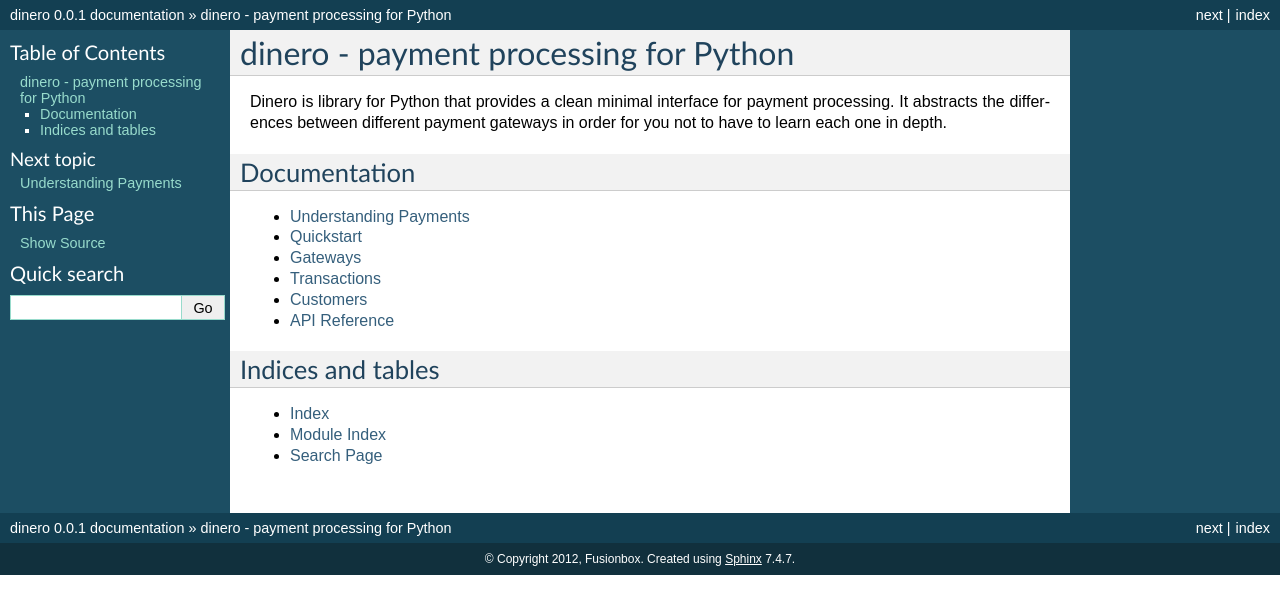
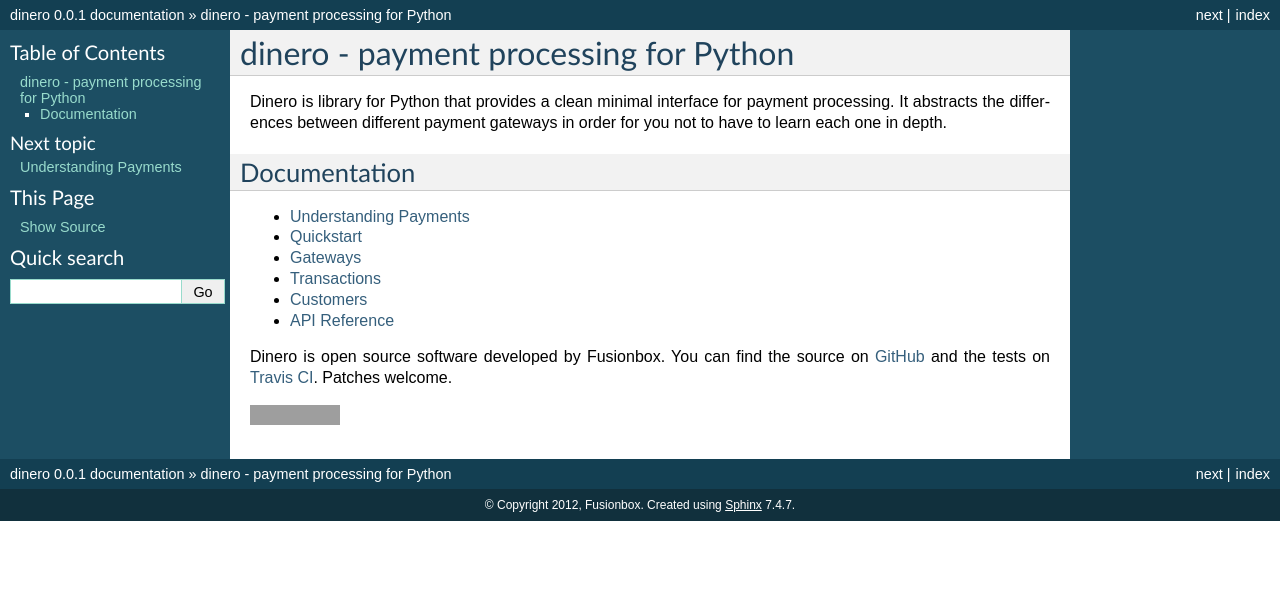
Before and after one commit to fusionbox/dinero, a Sphinx documentation site: the page built from docs/index.rst, in a window 1280 px wide. Shown: the top 614 px of the page. Built offline with Sphinx 7.4.7, drawn with Linux system fonts in a browser that asks for light colours; grey boxes are pictures that could not be loaded.

Commit message:
Added Travis badges

```diff
--- a/README.rst
+++ b/README.rst
@@ -1,5 +1,9 @@
 dinero
 ======
+
+.. image:: https://travis-ci.org/fusionbox/dinero.png?branch=master
+   :target: http://travis-ci.org/fusionbox/dinero
+   :alt: Build Status
 
 Gateway-agnostic payment processing library for Python.
 
--- a/docs/index.rst
+++ b/docs/index.rst
@@ -20,10 +20,12 @@
     api
 
 
+Dinero is open source software developed by Fusionbox.  You can find the source
+on `GitHub <https://github.com/fusionbox/dinero>`_ and the tests on
+`Travis CI <https://travis-ci.org/fusionbox/dinero>`_. Patches
+welcome.
 
-Indices and tables
-==================
 
-* :ref:`genindex`
-* :ref:`modindex`
-* :ref:`search`
+.. image:: https://travis-ci.org/fusionbox/dinero.png?branch=master
+   :target: http://travis-ci.org/fusionbox/dinero
+   :alt: Build Status
```
